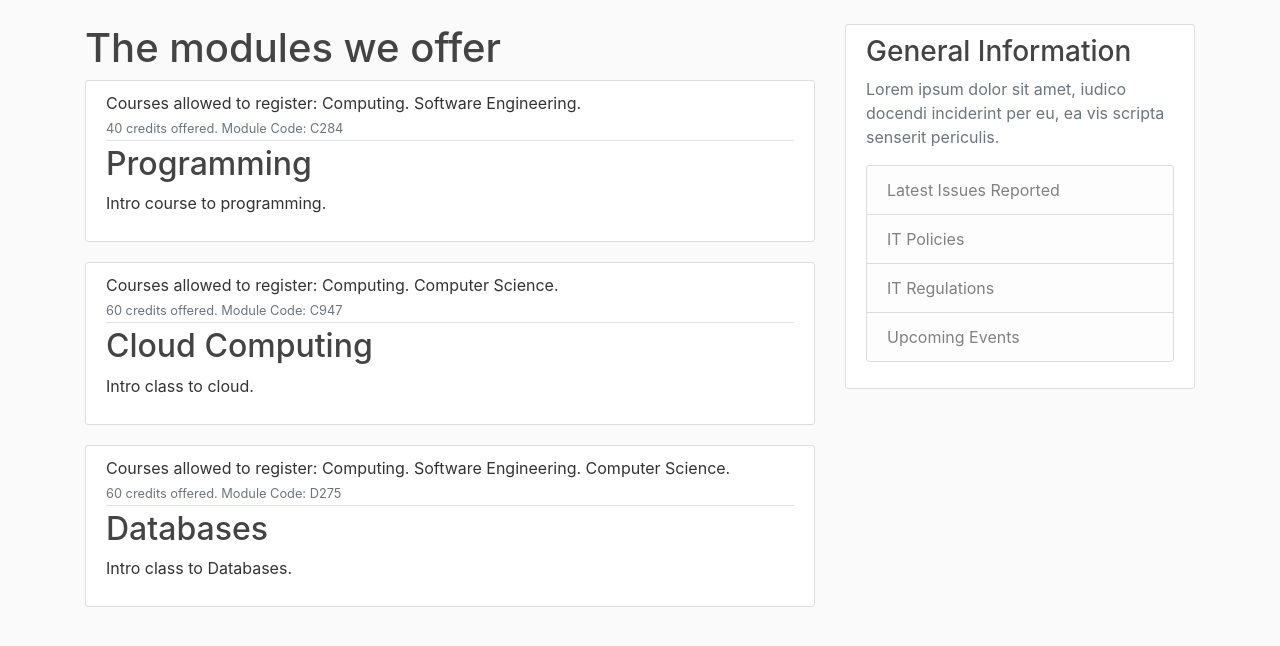
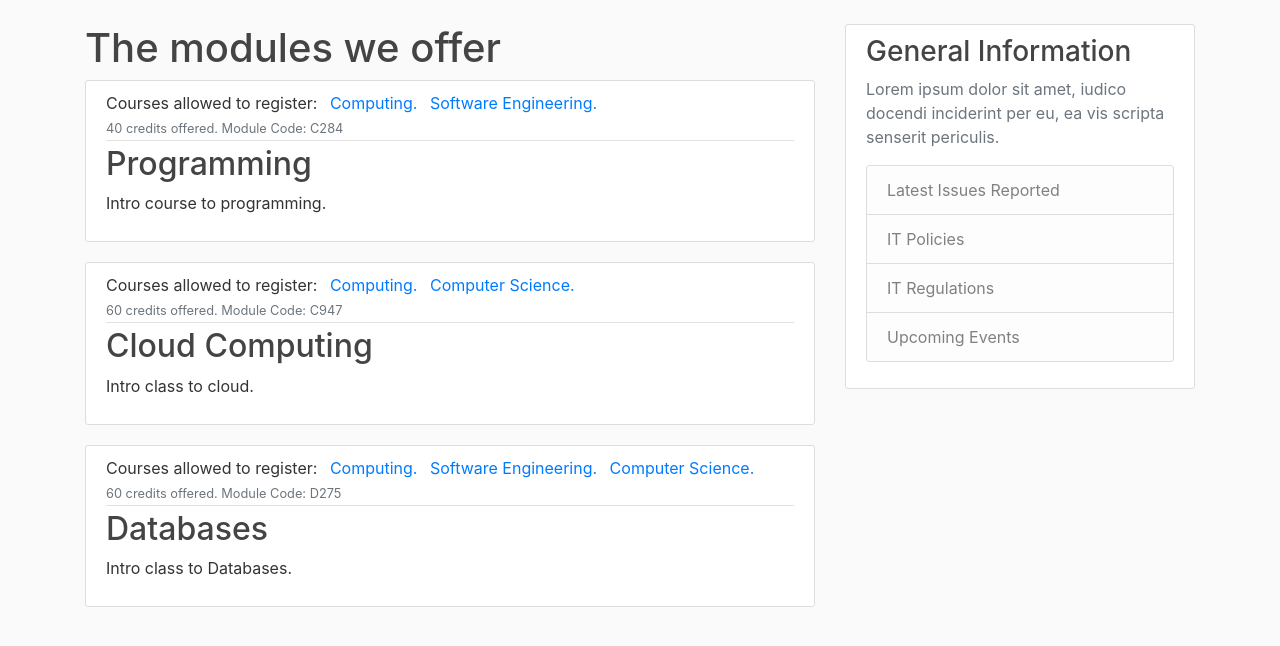
Before and after one commit to C1003593/RegistrationApp, a Django app: page /modules in a window 1280 px wide. Shown: the part 56-702 px from the top of the page. Run offline with Django 3.2, Linux system fonts and the light colour scheme; data comes from the database, SQL or seed files in the repository; both versions use the stored data as it was after the commit; some libraries are stand-ins or nearby versions.

Commit message:
Made courses listed into links

```diff
--- a/ModuleRegistrationSystem/templates/ModuleRegistrationSystem/modules.html
+++ b/ModuleRegistrationSystem/templates/ModuleRegistrationSystem/modules.html
@@ -5,7 +5,8 @@
     <article class="media content-section">
         <div class="media-body">
             <div class="article-metadata">
-                <a class="mr-2">Courses allowed to register: {% for coursesAllowedToRegister in module.coursesAllowedToRegister.all %}{{ coursesAllowedToRegister }}. {% endfor %}</a>
+                <a class="mr-2">Courses allowed to register: {% for coursesAllowedToRegister in module.coursesAllowedToRegister.all %} <a class="mr-2" href="#"> {{ coursesAllowedToRegister }}. </a>
+                    {% endfor %}</a>
                 </br>
                 <small class="text-muted">{{ module.credit }} credits offered. Module Code: {{ module.code }}</small>
             </div>
```
Also changed, not shown: db.sqlite3.
